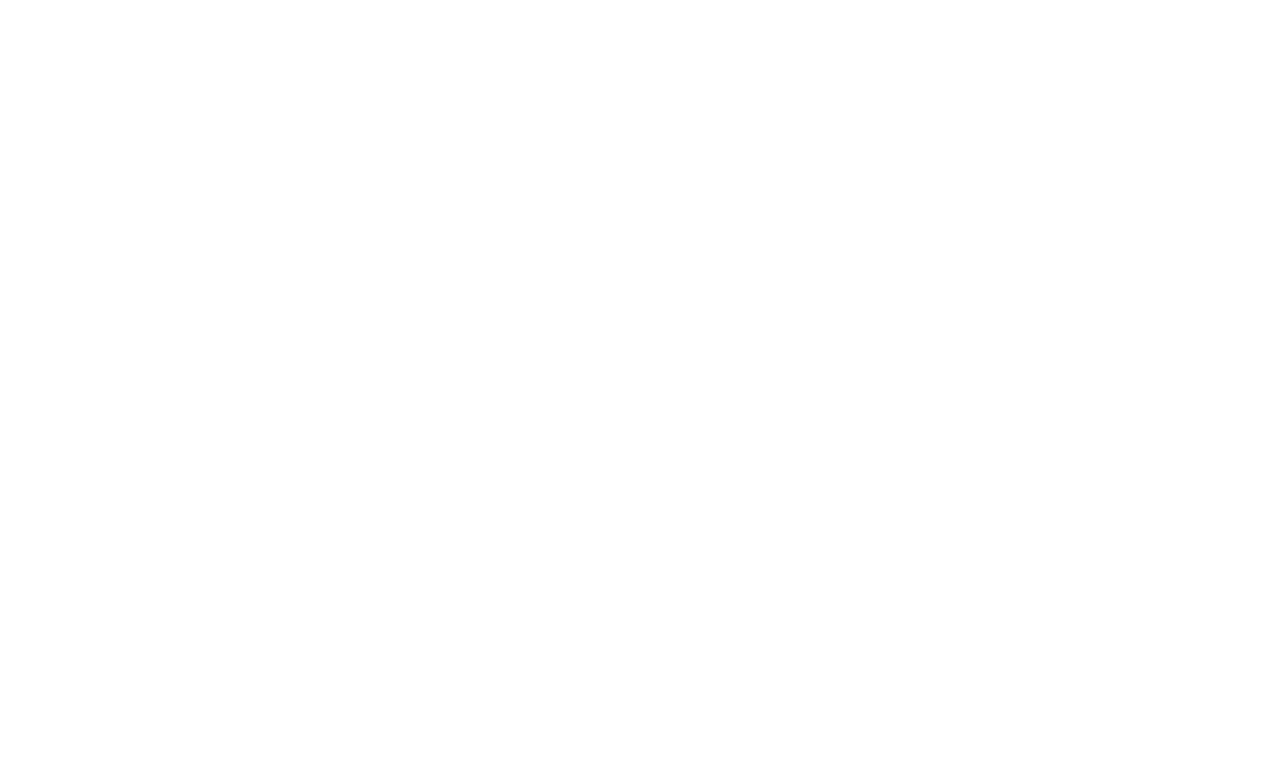
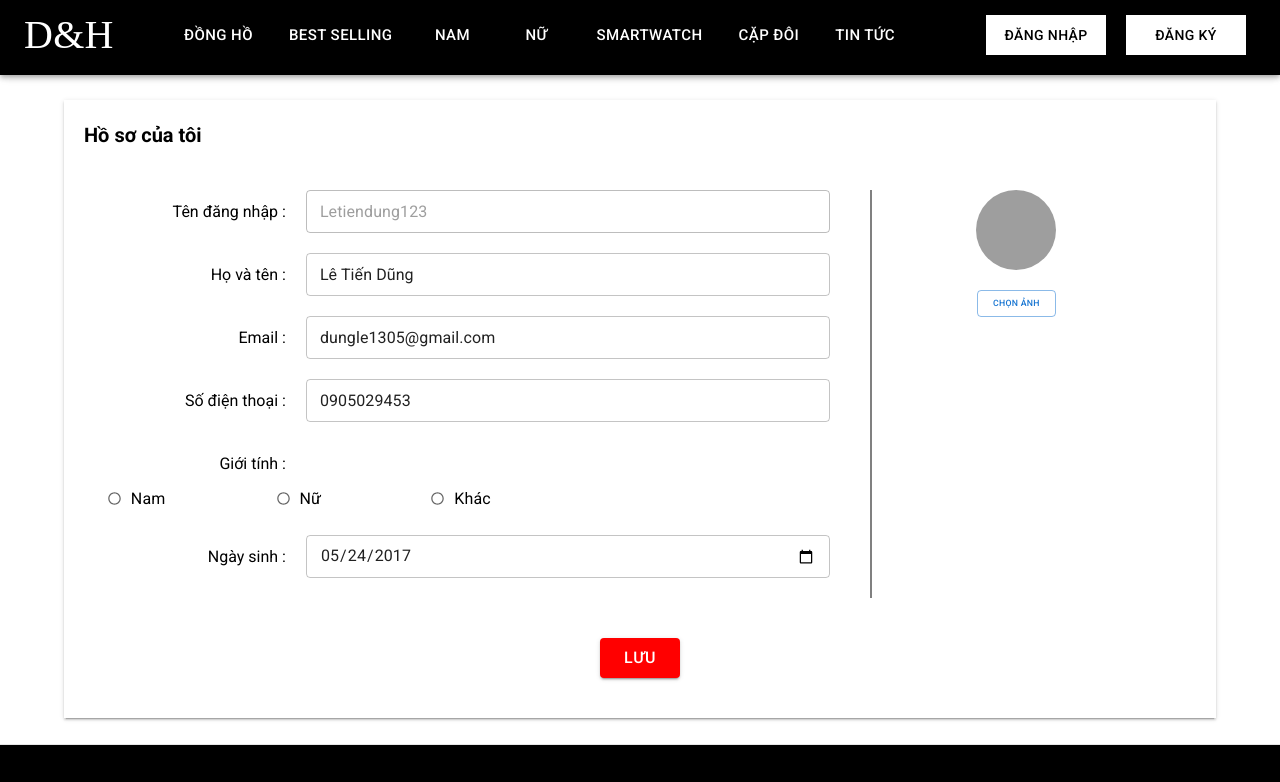
Before and after one commit to HungVuIT/apart-fe, a React (Create React App) app: page /user/information in a window 1280 px wide. Before the commit this address had no page. Shown: the top 782 px of the page. Built offline with nearby package versions, Linux system fonts and the light colour scheme; grey boxes are pictures that could not be loaded; a web font is replaced by a local one.

Commit message:
UI User Info

```diff
--- a/public/index.html
+++ b/public/index.html
@@ -24,7 +24,7 @@
       work correctly both with client-side routing and a non-root public URL.
       Learn how to configure a non-root public URL by running `npm run build`.
     -->
-    <title>React App</title>
+    <title>D&H Shop</title>
   </head>
   <body>
     <noscript>You need to enable JavaScript to run this app.</noscript>
--- a/src/components/Category/category.scss
+++ b/src/components/Category/category.scss
@@ -2,7 +2,7 @@
 .category__wrapper {
   width: 150px;
   height: 180px;
-  border: 1px solid black;
+  box-shadow: rgba(0, 0, 0, 0.1) 0px 0px 5px 0px, rgba(0, 0, 0, 0.1) 0px 0px 1px 0px;
   margin: 0 15px;
   cursor: pointer;
   &:hover {
--- a/src/components/Global/GlobalStyle.scss
+++ b/src/components/Global/GlobalStyle.scss
@@ -14,3 +14,10 @@
 .text-center {
   text-align: center;
 }
+.wrapper {
+  margin-top: 100px;
+}
+.hight-line {
+  height: 100%;
+  border: 1px solid red;
+}
--- a/src/components/Global/foundation/_variable.scss
+++ b/src/components/Global/foundation/_variable.scss
@@ -11,4 +11,6 @@
   --default-btn-color: #FFFFFF;
   --default-bg-color: #000000;
   --text-color: #FFFFFF;
+  --default-text-title: 20px;
+  --btn-red: red;
 }
--- /dev/null
+++ b/src/pages/UserInfor/UserInfor.scss
@@ -0,0 +1,75 @@
+.user-infor {
+  & .infor-title {
+    padding: 20px;
+    font-size: var(--default-text-title);
+    font-weight: 700;
+  }
+  & .infor-content {
+    margin-top: 20px;
+    & .content-all {
+
+      width: 70%;
+
+      & .item {
+        display: flex;
+        margin-bottom: 20px;
+        & .item-title {
+          width: 30%;
+          padding: 10px;
+          padding-right: 20px;
+          text-align: right;
+          height: 40px;
+        }
+        & .item-content {
+          width: 65%;
+          & .css-1t8l2tu-MuiInputBase-input-MuiOutlinedInput-input {
+            font-size: 16px;
+            padding: 10px 14px;
+          }
+          & .css-1nrlq1o-MuiFormControl-root {
+            flex-direction: row;
+          }
+          & .css-j204z7-MuiFormControlLabel-root {
+            width: 30%;
+          }
+          & .item-radio {
+            width: 30%;
+            align-items: center;
+            justify-content: center;
+            & .css-ahj2mt-MuiTypography-root {
+              font-size: 16px;
+            }
+          }
+        }
+      }
+    }
+    & .content-line {
+      height: inherit;
+      border-color: gray;
+    }
+    & .content-avt {
+      width: 25%;
+      display: flex;
+      flex-direction: column;
+      align-items: center;
+      & .img-avt {
+        width: 80px;
+        height: 80px;
+        border-radius: 50%;
+        margin-bottom: 20px;
+      }
+    }
+  }
+
+  & .infor-save {
+    width: 100%;
+    padding: 40px 0;
+    text-align: center;
+    & .btn-save {
+      width: 80px;
+      height: 40px;
+      font-size: 16px;
+      background-color: var(--btn-red);
+    }
+  }
+}
--- /dev/null
+++ b/src/pages/UserInfor/index.tsx
@@ -0,0 +1,94 @@
+import React from 'react';
+import Container from '../../components/Container';
+import "./UserInfor.scss";
+import TextField from '@mui/material/TextField';
+import Radio from '@mui/material/Radio';
+import RadioGroup from '@mui/material/RadioGroup';
+import FormControlLabel from '@mui/material/FormControlLabel';
+import FormControl from '@mui/material/FormControl';
+import Button from '@mui/material/Button';
+import avt from "../../assets/img/avtshop.png";
+function UserInfor() {
+  return (
+    <div className="wrapper user-infor">
+      <Container>
+        <>
+          <div className="infor-title">Hồ sơ của tôi</div>
+          <div className="infor-content flex">
+            <div className="content-all">
+              <div className="item">
+                <div className="item-title">Tên đăng nhập :</div>
+                <TextField
+                  disabled
+                  id="outlined-disabled"
+                  defaultValue="Letiendung123"
+                  className='item-content'
+                />
+              </div>
+              <div className="item">
+                <div className="item-title">Họ và tên :</div>
+                <TextField
+                  id="outlined-disabled"
+                  defaultValue="Lê Tiến Dũng"
+                  className='item-content'
+                />
+              </div>
+              <div className="item">
+                <div className="item-title">Email :</div>
+                <TextField
+                  id="outlined-disabled"
+                  defaultValue="dungle1305@gmail.com"
+                  className='item-content'
+                />
+              </div>
+              <div className="item">
+                <div className="item-title">Số điện thoại :</div>
+                <TextField
+                  id="outlined-disabled"
+                  defaultValue="0905029453"
+                  className='item-content'
+                />
+              </div>
+              <FormControl className='item'>
+              <div className="item-title">Giới tính :</div>
+                <RadioGroup
+                  row
+                  aria-labelledby="demo-row-radio-buttons-group-label"
+                  name="row-radio-buttons-group"
+                  className='item-content'
+                >
+                  <FormControlLabel className='item-radio' value="female" control={<Radio />} label="Nam" />
+                  <FormControlLabel className='item-radio' value="male" control={<Radio />} label="Nữ" />
+                  <FormControlLabel className='item-radio' value="other" control={<Radio />} label="Khác" />
+                </RadioGroup>
+              </FormControl>
+              <div className="item">
+                <div className="item-title">Ngày sinh :</div>
+                <TextField
+                  id="date"
+                  className='item-content'
+                  type="date"
+                  defaultValue="2017-05-24"
+                  sx={{ width: 220 }}
+                  InputLabelProps={{
+                    shrink: true,
+                  }}
+                />
+              </div>
+            </div>
+            <hr className="hight-line content-line"></hr>
+            <div className="content-avt">
+              <img src={avt} alt="Avatar" className="img-avt" />
+              <Button variant="outlined">Chọn ảnh</Button>
+            </div>
+          </div>
+          <div className="infor-save">
+          <Button className='btn-save' variant="contained">Lưu</Button>
+          </div>
+        </>
+      </Container>
+    </div>
+  );
+}
+
+export default UserInfor;
```
Also changed, not shown: src/router/index.ts (+6 -1 lines).
